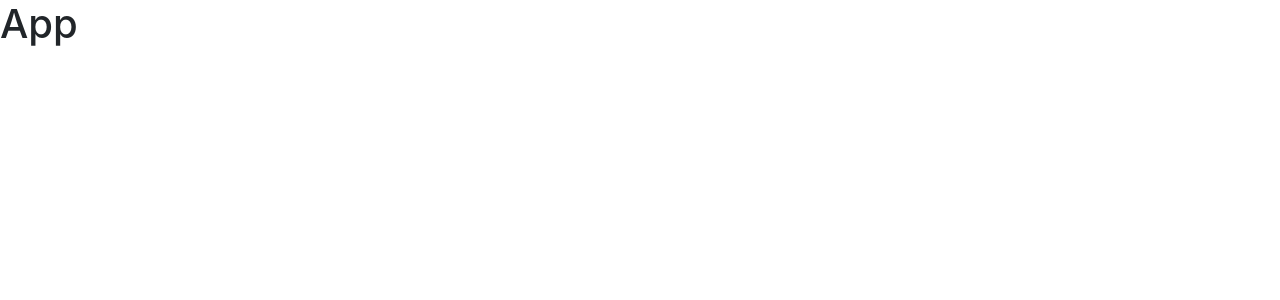
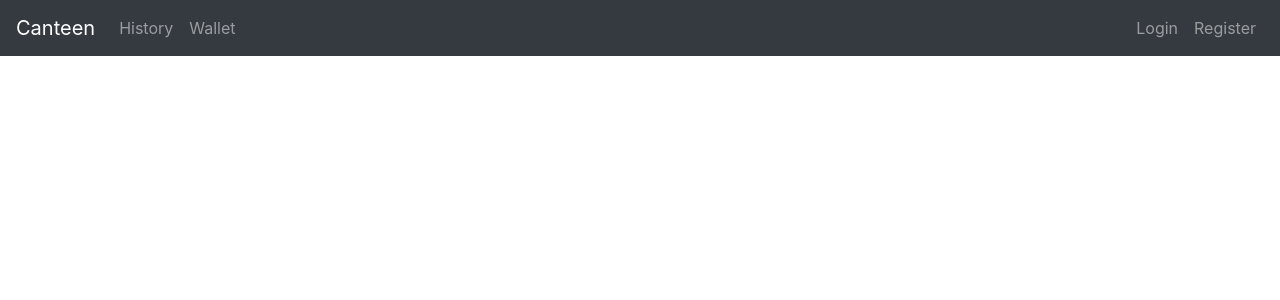
Before and after one commit to bhimsur/cf14-sea-fe, a React (Create React App) app: page / in a window 1280 px wide. Shown: the top 300 px of the page. Built offline with nearby package versions, Linux system fonts and the light colour scheme.

Commit message:
fix auth

```diff
--- /dev/null
+++ b/src/application/App.js
@@ -0,0 +1,77 @@
+import React, {useEffect, useState} from "react";
+import "bootstrap/dist/css/bootstrap.min.css";
+import AuthService from "../service/auth.service";
+import {Link, Route, Routes} from "react-router-dom";
+import Login from "../view/pages/Login";
+import Register from "../view/pages/Register";
+
+const App = () => {
+	const [currentUser, setCurrentUser] = useState("");
+	useEffect(() => {
+		const user = AuthService.getUserId();
+		if (user) {
+			setCurrentUser(user);
+		}
+	}, []);
+	const logout = () => {
+		AuthService.logout();
+	};
+
+	return (
+		<div>
+			<nav className="navbar navbar-expand navbar-dark bg-dark">
+				<Link to={"/"} className="navbar-brand">
+					Canteen
+				</Link>
+				<div className="navbar-nav mr-auto">
+					<li className="nav-item">
+						<Link to={"/history"} className="nav-link">
+							History
+						</Link>
+					</li>
+					<li className="nav-item">
+						<Link to={"/wallet"} className="nav-link">
+							Wallet
+						</Link>
+					</li>
+				</div>
+				{
+					currentUser ? (
+						<div className="navbar-nav ml-auto">
+							<li className="nav-item">
+								<Link to={"/profile"} className="nav-link">
+									{currentUser}
+								</Link>
+							</li>
+							<li className="nav-item">
+								<a href="/login" className="nav-link" onClick={logout}>
+									Logout
+								</a>
+							</li>
+						</div>
+					) : (
+						<div className="navbar-nav ml-auto">
+							<li className="nav-item">
+								<Link to={"/login"} className="nav-link">
+									Login
+								</Link>
+							</li>
+							<li className="nav-item">
+								<Link to={"/register"} className="nav-link">
+									Register
+								</Link>
+							</li>
+						</div>
+					)}
+			</nav>
+			<div className="container mt-3">
+				<Routes>
+					<Route path="/login" element={<Login/>}/>
+					<Route path="/register" element={<Register/>}/>
+				</Routes>
+			</div>
+		</div>
+	)
+}
+
+export default App;
--- a/src/index.js
+++ b/src/index.js
@@ -1,7 +1,7 @@
 import React from "react";
 import ReactDOM from "react-dom/client";
 import {BrowserRouter} from "react-router-dom";
-import App from "view/App";
+import App from "./application/App";
 
 const root = ReactDOM.createRoot(document.getElementById("root"));
 root.render(
--- a/src/service/auth.service.js
+++ b/src/service/auth.service.js
@@ -1,19 +1,19 @@
 import http from "./helper/http-common";
 
 const register = data => {
-	return http.post("/register", data);
+	return http.post("/user/registration", data);
 };
 
 const login = data => {
-	return http.post("/login", data);
+	return http.post("/user/login", data);
 };
 
 const logout = () => {
-	localStorage.removeItem("token");
+	localStorage.clear();
 };
 
 const getUserId = () => {
-	return JSON.parse(localStorage.getItem("token"));
+	return localStorage.getItem("nameAlias");
 };
 
 const AuthService = {
--- a/src/view/App.js
+++ /dev/null
@@ -1,10 +0,0 @@
-import React from "react";
-import "bootstrap/dist/css/bootstrap.min.css";
-
-function App() {
-	return (
-		<h1>App</h1>
-	);
-}
-
-export default App;
--- a/src/view/pages/Login.js
+++ b/src/view/pages/Login.js
@@ -40,13 +40,16 @@ const Login = () => {
 		setLoading(true);
 		form.current.validateAll();
 		if (checkBtn.current.context._errors.length === 0) {
-			AuthService.login(
-				{
+			const data = {
 				userId: userId,
 				password: password
+			};
+			console.log(data);
+			AuthService.login(data)
+				.then(response => {
+					window.localStorage.setItem("token", response.headers["access-token"]);
+					window.localStorage.setItem("nameAlias", response.data["nameAlias"]);
 				})
-				.then(response => response.json())
-				.then(response => window.localStorage.setItem("token", response.headers.get("Access-Token")))
 				.then(
 					() => {
 						navigate("/");
@@ -65,8 +68,8 @@ const Login = () => {
 	};
 
 	return (
-		<div className="col-md-12">
-			<div className="card card-container">
+		<div className="col-md-4 col-lg-4 col-sm-8 m-auto py-3">
+			<div className="card card-container p-3 px-4">
 				<Form onSubmit={handleLogin} ref={form}>
 					<div className="form-group">
 						<label htmlFor="userId">UserId</label>
@@ -82,7 +85,7 @@ const Login = () => {
 					<div className="form-group">
 						<label htmlFor="password">Password</label>
 						<Input
-							type="text"
+							type="password"
 							className="form-control"
 							name="password"
 							value={password}
--- a/src/view/pages/Register.js
+++ b/src/view/pages/Register.js
@@ -3,6 +3,7 @@ import AuthService from "../../service/auth.service";
 import Form from "react-validation/build/form";
 import Input from "react-validation/build/input";
 import CheckButton from "react-validation/build/button";
+import {useNavigate} from "react-router-dom";
 
 const required = (value) => {
 	if (!value) {
@@ -27,6 +28,7 @@ const vUserId = (value) => {
 const Register = () => {
 	const form = useRef();
 	const checkBtn = useRef();
+	let navigate = useNavigate();
 	const [userId, setUserId] = useState("");
 	const [nameAlias, setNameAlias] = useState("");
 	const [password, setPassword] = useState("");
@@ -51,11 +53,13 @@ const Register = () => {
 		setSuccess(false);
 		form.current.validateAll();
 		if (checkBtn.current.context._errors.length === 0) {
-			AuthService.register({
+			const data = {
 				userId: userId,
 				nameAlias: nameAlias,
 				password: password
-			}).then(
+			};
+			AuthService.register(data)
+				.then(
 					(response) => {
 						setMessage(response.data.success);
 						setSuccess(true);
@@ -64,8 +68,11 @@ const Register = () => {
 						const resMessage = (error.response && error.response.data) || error.message || error.toString();
 						setMessage(resMessage);
 						setSuccess(false);
-				}
-			);
+					})
+				.then(() => {
+					navigate("/login");
+					window.location.reload();
+				});
 		}
 	};
 
@@ -100,7 +107,7 @@ const Register = () => {
 							<div className="form-group">
 								<label htmlFor="password">Password</label>
 								<Input
-									type="text"
+									type="password"
 									className="form-control"
 									name="password"
 									value={password}
```
Lines whose indentation alone changed are shown as unchanged.
